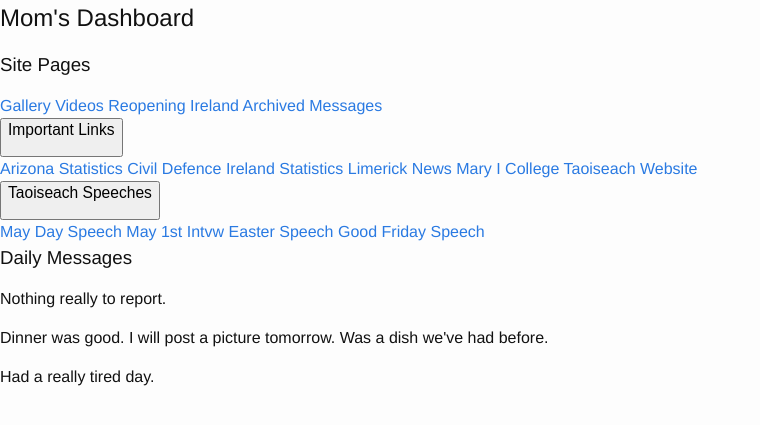
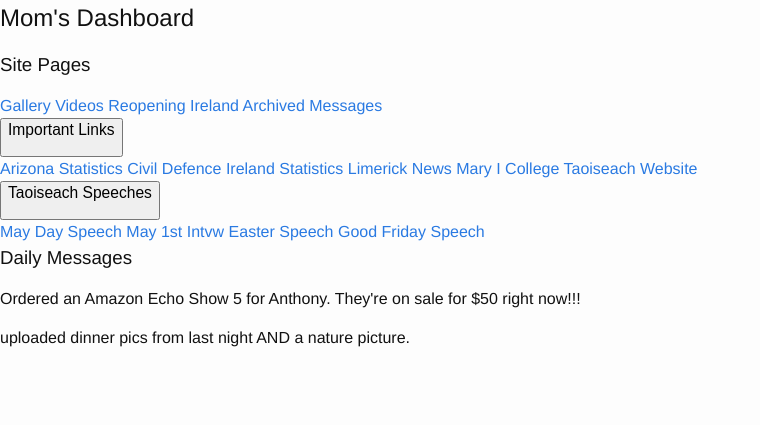
Before and after one commit to Verucassaults/Moms-Dashboard.io, a Jekyll site: the page index.html, which Jekyll copies as it is, in a window 1280 px wide. Shown: the top 425 px of the page, without its empty margins (0-760 px from the left). Built offline with Jekyll 4.4.1, drawn with Linux system fonts in a browser that asks for light colours.

Commit message:
Daily update

```diff
--- a/index.html
+++ b/index.html
@@ -49,10 +49,8 @@
         <!-- Page content -->
         <div class="main">
             <h3>Daily Messages</h3>
-            <p>Nothing really to report.</p>
-            <p>Dinner was good. I will post a picture tomorrow. Was a dish we've had before.</p>
-            <p>Had a really tired day.</p>
-
+            <p>Ordered an Amazon Echo Show 5 for Anthony. They're on sale for $50 right now!!!</p>
+            <p>uploaded dinner pics from last night AND a nature picture.</p>
         </div>
     </main>
     <footer>
```
Also changed, not shown: Moms_Gallery.html (+14 -0 lines), archived_messages.html (+7 -0 lines), 2 other files.
